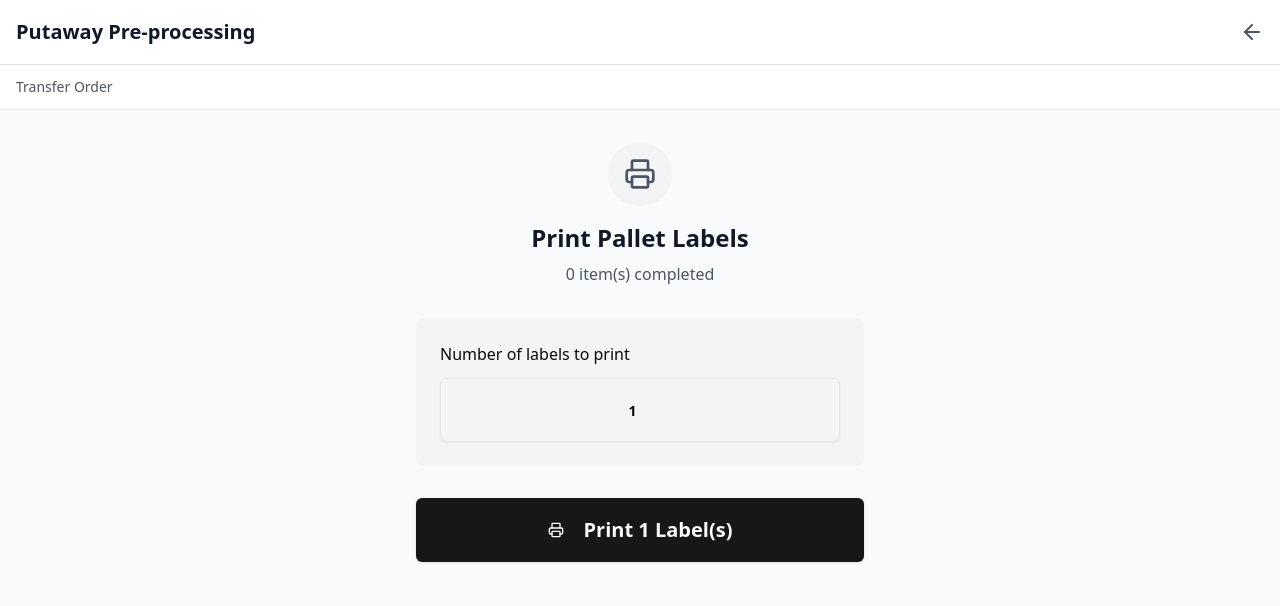
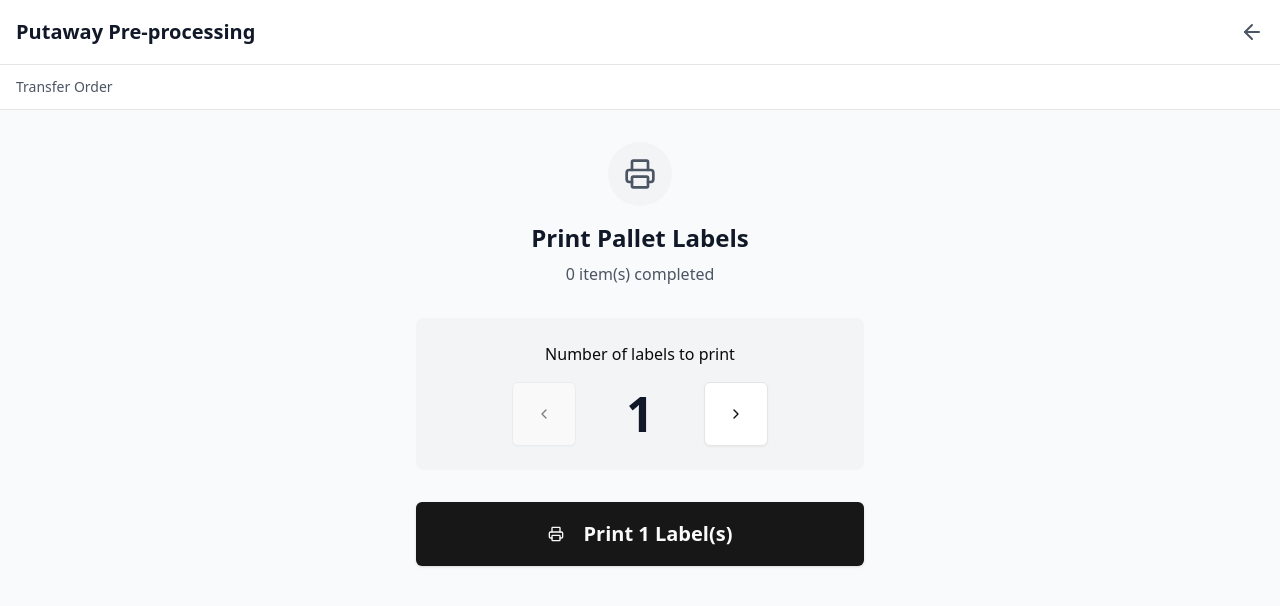
Before and after one commit to gauravgupta-ctrl/fc-putaway-preprocessing, a Next.js app: page /operator/print-labels in a window 1280 px wide. Shown: the top 606 px of the page. Built offline with nearby package versions, Linux system fonts and the light colour scheme; no server answers.

Commit message:
Replace number input with increment/decrement buttons for label count

```diff
--- a/app/operator/print-labels/page.tsx
+++ b/app/operator/print-labels/page.tsx
@@ -7,7 +7,7 @@ import { Input } from '@/components/ui/input';
 import { Label } from '@/components/ui/label';
 import { logLabelPrint, getCompletedItems } from '@/lib/operator';
 import { supabase } from '@/lib/supabase';
-import { Printer, CheckCircle, Home } from 'lucide-react';
+import { Printer, CheckCircle, Home, ChevronLeft, ChevronRight } from 'lucide-react';
 
 export default function PrintLabelsPage() {
   const [toNumber, setToNumber] = useState('');
@@ -156,27 +156,36 @@ export default function PrintLabelsPage() {
         {/* Label Count Input */}
         <div className="max-w-md mx-auto w-full mb-8">
           <div className="bg-gray-100 rounded-lg p-6">
-            <Label htmlFor="labelCount" className="text-base mb-3 block">
+            <Label className="text-base mb-4 block text-center">
               Number of labels to print
             </Label>
-            <Input
-              id="labelCount"
-              type="number"
-              min="1"
-              max="10"
-              value={labelCount}
-              onChange={(e) => {
-                const val = e.target.value;
-                if (val === '') {
-                  setLabelCount(1);
-                } else {
-                  setLabelCount(Math.max(1, Math.min(10, parseInt(val))));
-                }
-              }}
-              className="text-2xl h-16 text-center font-bold"
-            />
+            <div className="flex items-center justify-center gap-4">
+              <Button
+                type="button"
+                size="lg"
+                variant="outline"
+                onClick={() => setLabelCount(Math.max(1, labelCount - 1))}
+                disabled={labelCount <= 1}
+                className="h-16 w-16 p-0"
+              >
+                <ChevronLeft className="h-8 w-8" />
+              </Button>
+              <div className="text-5xl font-bold text-gray-900 w-24 text-center">
+                {labelCount}
+              </div>
+              <Button
+                type="button"
+                size="lg"
+                variant="outline"
+                onClick={() => setLabelCount(Math.min(10, labelCount + 1))}
+                disabled={labelCount >= 10}
+                className="h-16 w-16 p-0"
+              >
+                <ChevronRight className="h-8 w-8" />
+              </Button>
+            </div>
             {labelCount > 1 && (
-              <p className="text-sm text-gray-500 mt-3 text-center">
+              <p className="text-sm text-gray-500 mt-4 text-center">
                 Labels will be numbered 1 of {labelCount}, 2 of {labelCount}, etc.
               </p>
             )}
```
